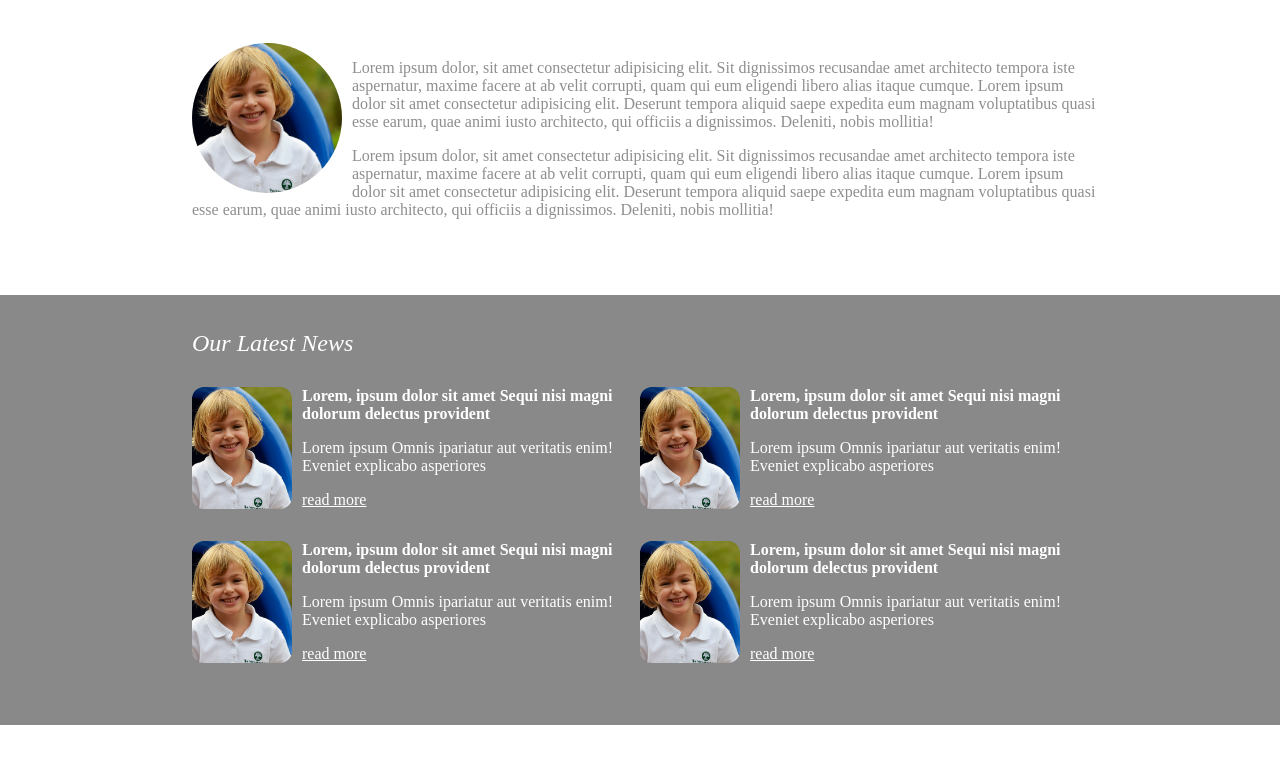
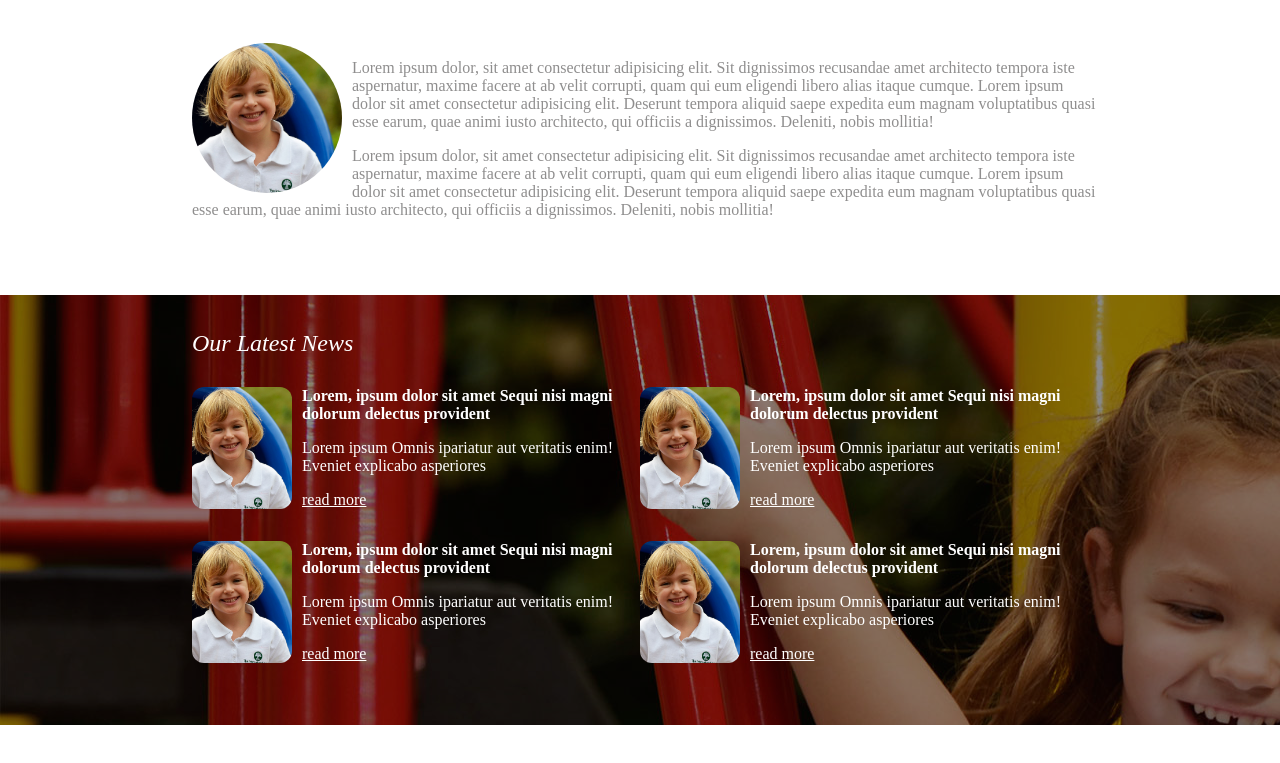
Before and after one commit to aswly11/HomePageTemplate, a plain HTML site: page index.html in a window 1280 px wide. Shown: the part 1015-1778 px from the top of the page. Drawn offline with Linux system fonts and the light colour scheme.

Commit message:
fix image in news background

```diff
--- a/css/style.scss
+++ b/css/style.scss
@@ -246,7 +246,7 @@ body {
             }
           }
           &.testimonials {
-            background-image: url("Images/2.jpg");
+            background-image: url("../Images/2.jpg");
             background-repeat: no-repeat;
             background-attachment: fixed;
             margin: 0;
```
Also changed, not shown: css/style.css, 1 other file.
